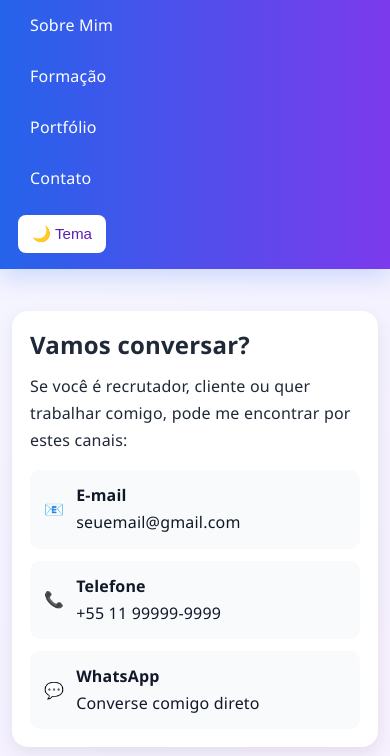
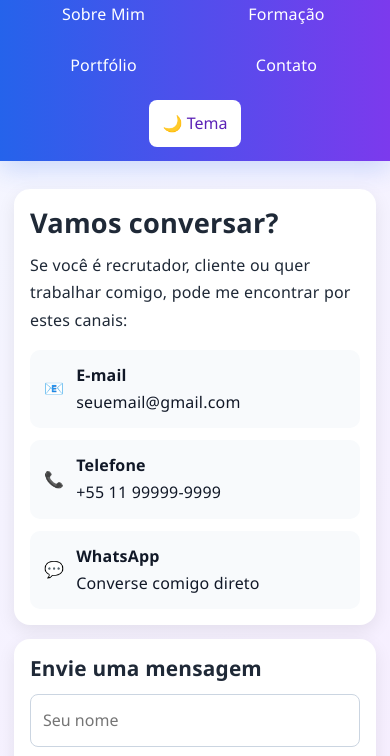
Before and after one commit to jadsond187-cmyk/curriculo-versao-1, a plain HTML site: page contato.html in a window 390 px wide. Shown: the part 64-820 px from the top of the page. Drawn offline with Linux system fonts and the light colour scheme.

Commit message:
Improve curriculum responsive layout
Co-authored-by: Copilot <223556219+Copilot@users.noreply.github.com>

```diff
--- a/style.css
+++ b/style.css
@@ -11,6 +11,7 @@ body {
   background: linear-gradient(135deg, #f4f7ff 0%, #f7edff 100%);
   color: #1f2937;
   transition: background 0.3s ease, color 0.3s ease;
+  overflow-wrap: break-word;
 }
 
 body.dark {
@@ -22,16 +23,16 @@ header {
   display: flex;
   justify-content: space-between;
   align-items: center;
-  padding: 20px 30px;
+  padding: 16px clamp(16px, 4vw, 40px);
   background: linear-gradient(90deg, #2563eb 0%, #7c3aed 100%);
   color: white;
   flex-wrap: wrap;
-  gap: 15px;
+  gap: 12px 20px;
   box-shadow: 0 8px 24px rgba(37, 99, 235, 0.2);
 }
 
 .logo {
-  font-size: 1.35rem;
+  font-size: clamp(1.15rem, 2vw, 1.35rem);
   font-weight: 700;
   letter-spacing: 0.5px;
   text-shadow: 0 2px 6px rgba(0, 0, 0, 0.2);
@@ -39,15 +40,16 @@ header {
 
 nav {
   display: flex;
-  gap: 15px;
+  gap: 6px;
   flex-wrap: wrap;
+  min-width: 0;
 }
 
 nav a {
   color: white;
   text-decoration: none;
   font-weight: 500;
-  padding: 8px 12px;
+  padding: 10px 12px;
   border-radius: 999px;
   transition: background 0.3s ease, transform 0.2s ease, box-shadow 0.3s ease;
 }
@@ -61,9 +63,16 @@ nav a:hover {
 button {
   border: none;
   border-radius: 8px;
+  min-height: 44px;
   padding: 10px 14px;
   cursor: pointer;
   font-size: 0.95rem;
+}
+
+button,
+input,
+textarea {
+  font: inherit;
 }
 
 #temaBtn {
@@ -77,9 +86,9 @@ body.dark #temaBtn {
 }
 
 main {
-  max-width: 1100px;
-  margin: 30px auto;
-  padding: 20px;
+  width: min(100%, 1140px);
+  margin: clamp(16px, 4vw, 36px) auto;
+  padding: clamp(12px, 3vw, 24px);
   animation: fadeIn 0.5s ease;
 }
 
@@ -89,8 +98,13 @@ h1, h2 {
   line-height: 1.3;
 }
 
+h1 {
+  font-size: clamp(1.7rem, 4vw, 2.4rem);
+}
+
 h2 {
   margin-bottom: 12px;
+  font-size: clamp(1.3rem, 3vw, 1.7rem);
 }
 
 .card p {
@@ -112,11 +126,16 @@ ul {
 
 .card {
   background: rgba(255, 255, 255, 0.9);
-  padding: 24px;
+  padding: clamp(16px, 3vw, 28px);
   margin-bottom: 20px;
   border-radius: 16px;
   box-shadow: 0 10px 25px rgba(15, 23, 42, 0.08);
   backdrop-filter: blur(8px);
+}
+
+.card,
+.contact-card {
+  min-width: 0;
 }
 
 body.dark .card {
@@ -139,13 +158,13 @@ body.dark .card {
 
 .contact-wrapper {
   display: grid;
-  grid-template-columns: 1.1fr 0.9fr;
-  gap: 20px;
+  grid-template-columns: minmax(0, 1.1fr) minmax(0, 0.9fr);
+  gap: clamp(14px, 3vw, 24px);
 }
 
 .contact-card {
   background: white;
-  padding: 24px;
+  padding: clamp(16px, 3vw, 28px);
   border-radius: 16px;
   box-shadow: 0 6px 18px rgba(0, 0, 0, 0.08);
 }
@@ -169,6 +188,7 @@ body.dark .contact-card {
   background: #f8fafc;
   color: #111827;
   text-decoration: none;
+  overflow-wrap: anywhere;
 }
 
 body.dark .contact-link {
@@ -191,10 +211,12 @@ form {
 input,
 textarea {
   width: 100%;
+  min-width: 0;
+  min-height: 44px;
   padding: 12px;
   border: 1px solid #cbd5e1;
   border-radius: 8px;
-  font-size: 1rem;
+  font-size: 16px;
 }
 
 textarea {
@@ -206,6 +228,7 @@ form button {
   background: linear-gradient(90deg, #2563eb 0%, #7c3aed 100%);
   color: white;
   width: fit-content;
+  max-width: 100%;
   transition: transform 0.2s ease, box-shadow 0.2s ease;
 }
 
@@ -225,15 +248,33 @@ form button:hover {
   }
 }
 
-@media (max-width: 768px) {
+img,
+video,
+iframe {
+  max-width: 100%;
+}
+
+a:focus-visible,
+button:focus-visible,
+input:focus-visible,
+textarea:focus-visible {
+  outline: 3px solid #f59e0b;
+  outline-offset: 3px;
+}
+
+@media (max-width: 800px) {
   header {
     flex-direction: column;
-    align-items: flex-start;
+    align-items: stretch;
   }
 
   nav {
     width: 100%;
-    justify-content: space-between;
+    justify-content: center;
+  }
+
+  #temaBtn {
+    align-self: center;
   }
 
   .contact-wrapper {
@@ -243,19 +284,37 @@ form button:hover {
 
 @media (max-width: 480px) {
   main {
-    padding: 12px;
+    padding: 12px 14px;
   }
 
   header {
-    padding: 16px 18px;
+    padding: 14px;
+    gap: 10px;
+    align-items: center;
+    text-align: center;
   }
 
   nav {
-    flex-direction: column;
-    gap: 8px;
+    gap: 4px;
+  }
+
+  nav a {
+    flex: 1 1 calc(50% - 4px);
+    padding: 10px 8px;
   }
 
   .contact-card {
-    padding: 18px;
+    padding: 16px;
   }
 }
+
+@media (prefers-reduced-motion: reduce) {
+  *,
+  *::before,
+  *::after {
+    scroll-behavior: auto !important;
+    animation-duration: 0.01ms !important;
+    animation-iteration-count: 1 !important;
+    transition-duration: 0.01ms !important;
+  }
+}
```
